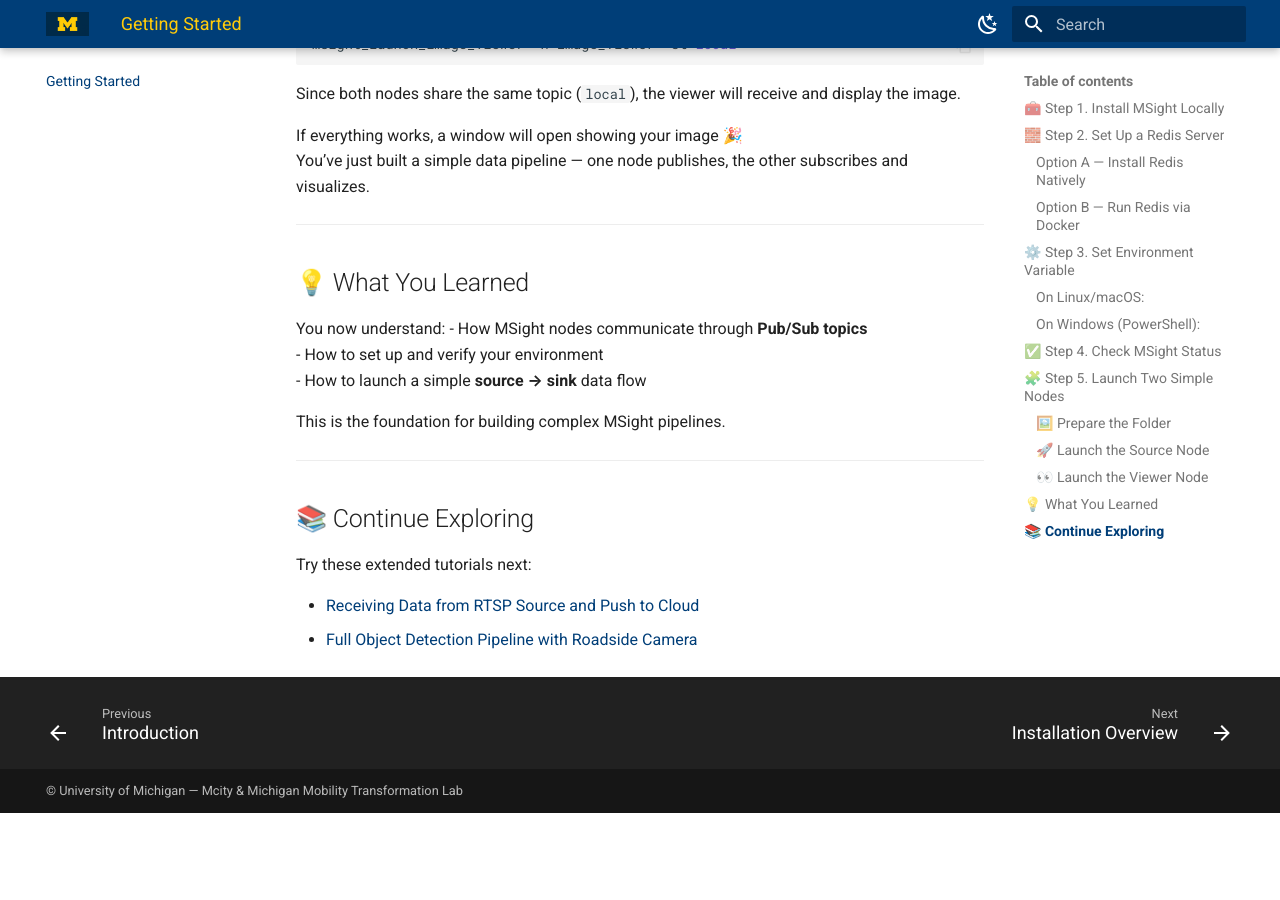
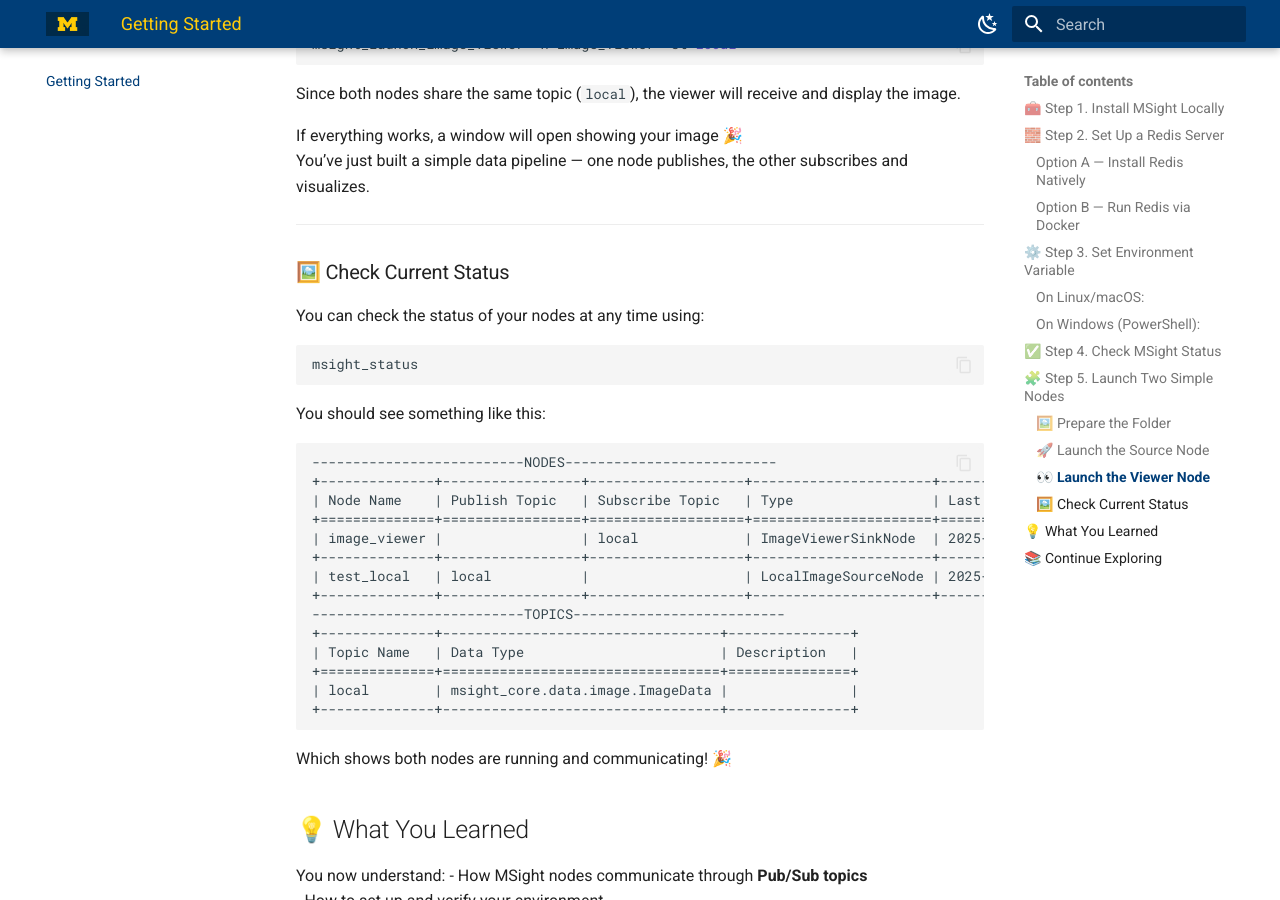
Before and after one commit to beedrill/msight_user_docs, an MkDocs documentation site: the page built from docs/getting-started/quickstart.md, in a window 1280 px wide and 900 px high, scrolled down 3066 px. Built offline with MkDocs 1.6.1 and Material for MkDocs 9.7.7, drawn with Linux system fonts in a browser that asks for light colours; before the commit the page ends 3879 px from its top, so only the background shows below that.

Commit message:
update quickstart

````diff
--- a/docs/getting-started/quickstart.md
+++ b/docs/getting-started/quickstart.md
@@ -133,6 +133,32 @@ You’ve just built a simple data pipeline — one node publishes, the other sub
 
 ---
 
+### 🖼️ Check Current Status
+
+You can check the status of your nodes at any time using:
+
+```bash
+msight_status
+```
+
+You should see something like this:
+```
+--------------------------NODES--------------------------
++--------------+-----------------+-------------------+----------------------+---------------------+----------+
+| Node Name    | Publish Topic   | Subscribe Topic   | Type                 | Last Heartbeat      | Status   |
++==============+=================+===================+======================+=====================+==========+
+| image_viewer |                 | local             | ImageViewerSinkNode  | 2025-12-13 21:36:03 | RUNNING  |
++--------------+-----------------+-------------------+----------------------+---------------------+----------+
+| test_local   | local           |                   | LocalImageSourceNode | 2025-12-13 21:36:03 | RUNNING  |
++--------------+-----------------+-------------------+----------------------+---------------------+----------+
+--------------------------TOPICS--------------------------
++--------------+----------------------------------+---------------+
+| Topic Name   | Data Type                        | Description   |
++==============+==================================+===============+
+| local        | msight_core.data.image.ImageData |               |
++--------------+----------------------------------+---------------+
+```
+Which shows both nodes are running and communicating! 🎉
 ## 💡 What You Learned
 
 You now understand:
````
